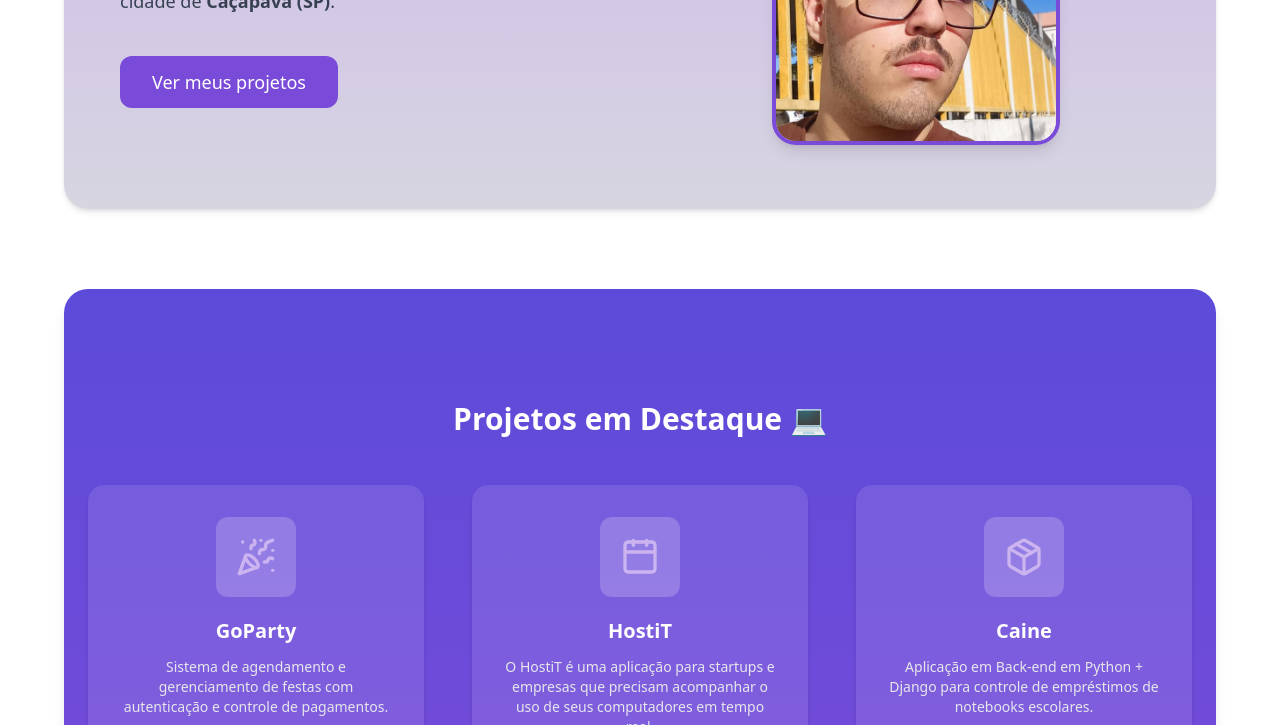
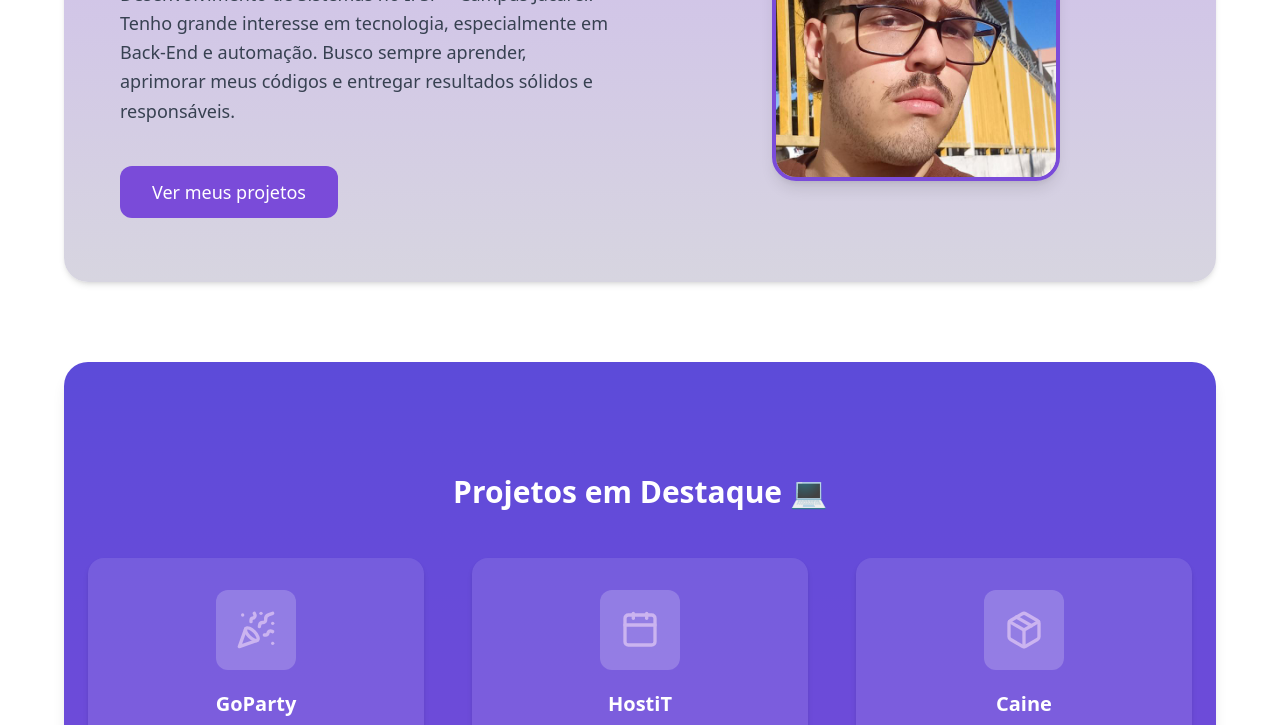
Before and after one commit to Thales-Vialta/Thales-Vialta.github.io, a plain HTML site: page index.html in a window 1280 px wide. Shown: the part 375-1100 px from the top of the page. Drawn offline with nearby package versions, Linux system fonts and the light colour scheme.

```diff
--- a/index.html
+++ b/index.html
@@ -7,6 +7,7 @@
   <script src="https://cdn.tailwindcss.com"></script>
   <script src="https://unpkg.com/lucide@latest"></script>
   <link rel="icon" type="image/x-icon" href="/images/github-sign.png">
+  <link href="https://fonts.googleapis.com/css2?family=Montserrat:wght@400;700&display=swap" rel="stylesheet">
   <style>
     html { scroll-behavior: smooth; }
     .fade-in {
@@ -28,7 +29,7 @@
   </style>
 </head>
 
-<body class="text-gray-900 font-Montserrat">
+<body class="text-gray-900 font=(font-family:'Montserrat')">
   <header class="fixed top-0 left-0 w-full bg-[#5C4BD9]/95 backdrop-blur-md shadow-lg z-50 text-white">
     <div class="max-w-7xl mx-auto flex justify-between items-center px-6 py-4">
       <h1 class="text-lg font-semibold tracking-wide">Thales Vialta <br>Da Silva Cardoso</h1>
@@ -51,7 +52,7 @@
         <p class="text-lg leading-relaxed text-gray-700"
           data-pt="Olá, meu nome é Thales Vialta, tenho 18 anos e moro na cidade de Caçapava (SP). Sou estudante de Análise e Desenvolvimento de Sistemas no IFSP – Campus Jacareí. Tenho grande interesse em tecnologia, especialmente em Back-End e automação. Busco sempre aprender, aprimorar meus códigos e entregar resultados sólidos e responsáveis."
           data-en="Hello, my name is Thales Vialta, I'm 18 years old and live in Caçapava (SP), Brazil. I study Systems Analysis and Development at IFSP – Jacareí Campus. I have a great interest in technology, especially Back-End and automation. I’m always seeking to learn, refine my code, and deliver solid and responsible results.">
-          Olá, meu nome é <strong>Thales Vialta</strong>, tenho 18 anos e moro na cidade de <strong>Caçapava (SP)</strong>.
+          Olá, meu nome é <strong>Thales Vialta</strong>, tenho 18 anos e moro na cidade de <strong>Caçapava (SP)</strong> Sou estudante de Análise e Desenvolvimento de Sistemas no IFSP – Campus Jacareí. Tenho grande interesse em tecnologia, especialmente em Back-End e automação. Busco sempre aprender, aprimorar meus códigos e entregar resultados sólidos e responsáveis.
         </p>
         <div class="mt-10">
           <a href="#projetos"
```
